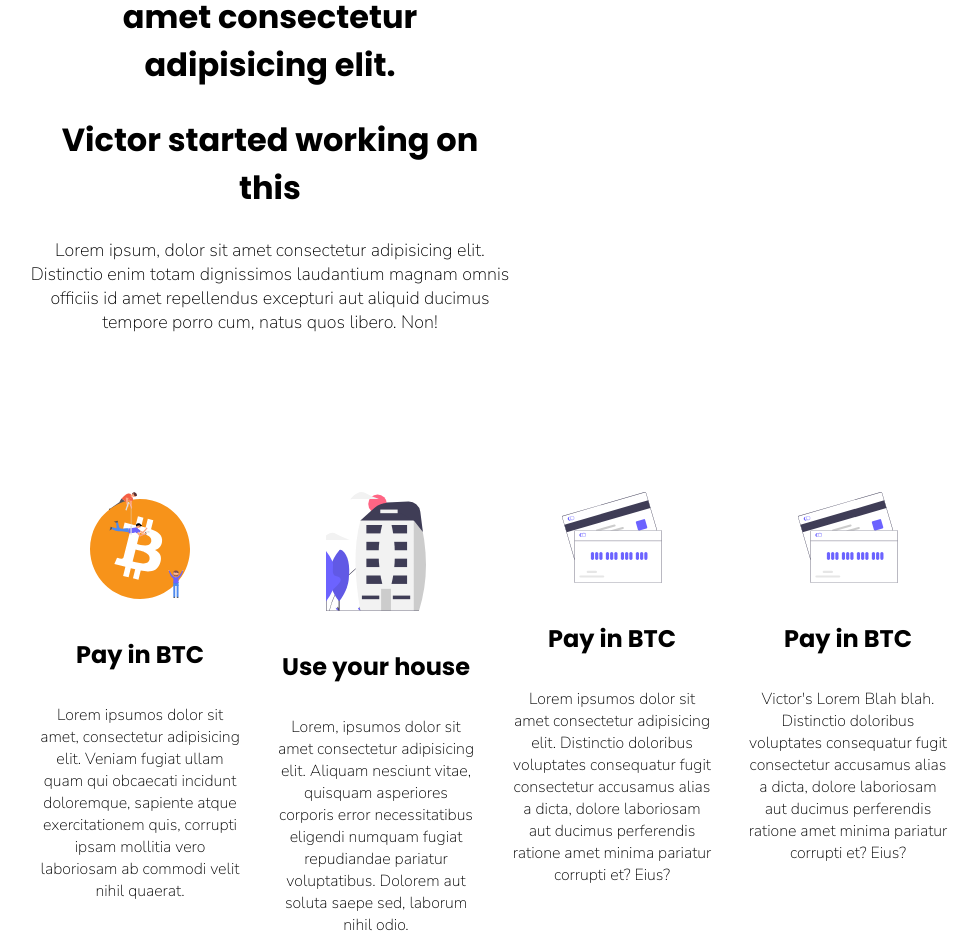
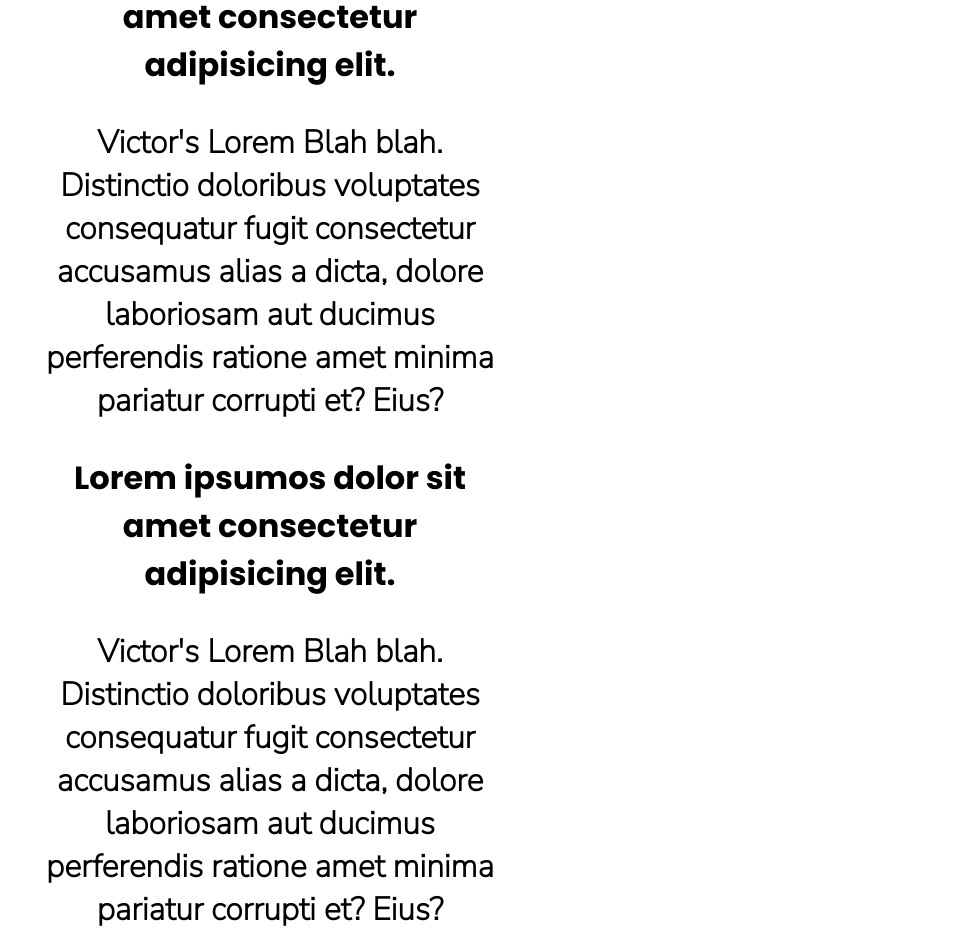
Before and after one commit to ejsmart111/our-site, a plain HTML site: page index.html in a window 1280 px wide. Shown: the part 540-1486 px from the top of the page, without its empty margins (162-1140 px from the left). Drawn offline with Linux system fonts and the light colour scheme.

Commit message:
victors commit

```diff
--- a/index.html
+++ b/index.html
@@ -65,6 +65,14 @@
         <div class="container sec-2">
             <div class="items1">
                 <div>
+                    <h1 class="poppin-headers head-1">
+                        <p>Victor's Lorem Blah blah. Distinctio doloribus voluptates consequatur fugit consectetur accusamus alias a dicta, dolore laboriosam aut ducimus perferendis ratione amet minima pariatur corrupti et? Eius?</p>
+                        Lorem ipsumos dolor sit amet consectetur adipisicing elit.
+                    </h1>
+                    <h1 class="poppin-headers head-1">
+                        <p>Victor's Lorem Blah blah. Distinctio doloribus voluptates consequatur fugit consectetur accusamus alias a dicta, dolore laboriosam aut ducimus perferendis ratione amet minima pariatur corrupti et? Eius?</p>
+                        Lorem ipsumos dolor sit amet consectetur adipisicing elit.
+                    </h1>
                     <h1 class="poppin-headers head-1">
                         <p>Victor's Lorem Blah blah. Distinctio doloribus voluptates consequatur fugit consectetur accusamus alias a dicta, dolore laboriosam aut ducimus perferendis ratione amet minima pariatur corrupti et? Eius?</p>
                         Lorem ipsumos dolor sit amet consectetur adipisicing elit.
```
